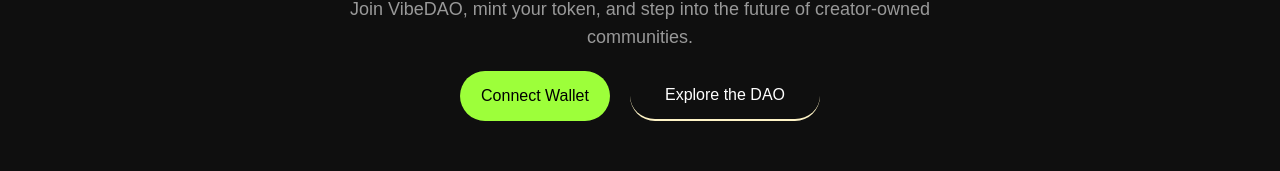
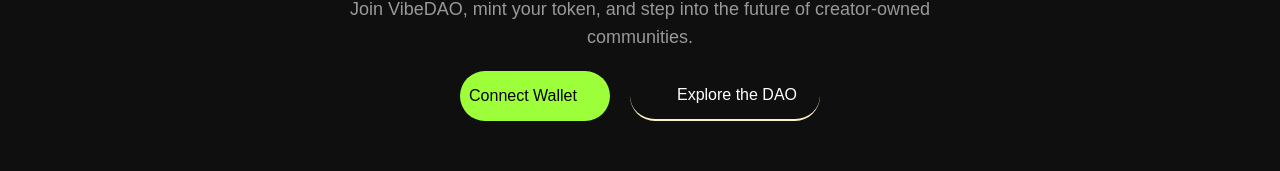
Before and after one commit to gloria2807/BrainwaveDAO, a React (Vite) app: page / in a window 1280 px wide. Shown: the part 5351-5522 px from the top of the page. Built offline with nearby package versions, Linux system fonts and the light colour scheme.

Commit message:
updated file

```diff
--- a/src/Components/CTA/Cta.jsx
+++ b/src/Components/CTA/Cta.jsx
@@ -12,10 +12,10 @@
                 Join VibeDAO, mint your token, and step into the future of creator-owned communities.
             </p>
             <div data-aos="fade-up" duration="600" className="flex items-center gap-5">
-                <button className='bg-primary text-black text-center cursor-pointer rounded-[40px] w-[150px] h-[50px]  hover:text-primary hover:bg-black hover:border-b-2 hover:border-amber-200'>
+                <button className='pr-6 bg-primary text-black text-center cursor-pointer rounded-[40px] w-[150px] h-[50px]  hover:text-primary hover:bg-black hover:border-b-2 hover:border-amber-200'>
                     Connect Wallet
                 </button>
-                <button className='text-white border-b-2 border-amber-100 text-center cursor-pointer rounded-[40px] w-[190px] h-[50px] hover:text-primary hover:bg-black hover:border-b-2 hover:border-primary'>
+                <button className='pl-6 text-white border-b-2 border-amber-100 text-center cursor-pointer rounded-[40px] w-[190px] h-[50px] hover:text-primary hover:bg-black hover:border-b-2 hover:border-primary'>
                     Explore the DAO
                 </button>
             </div>
```
